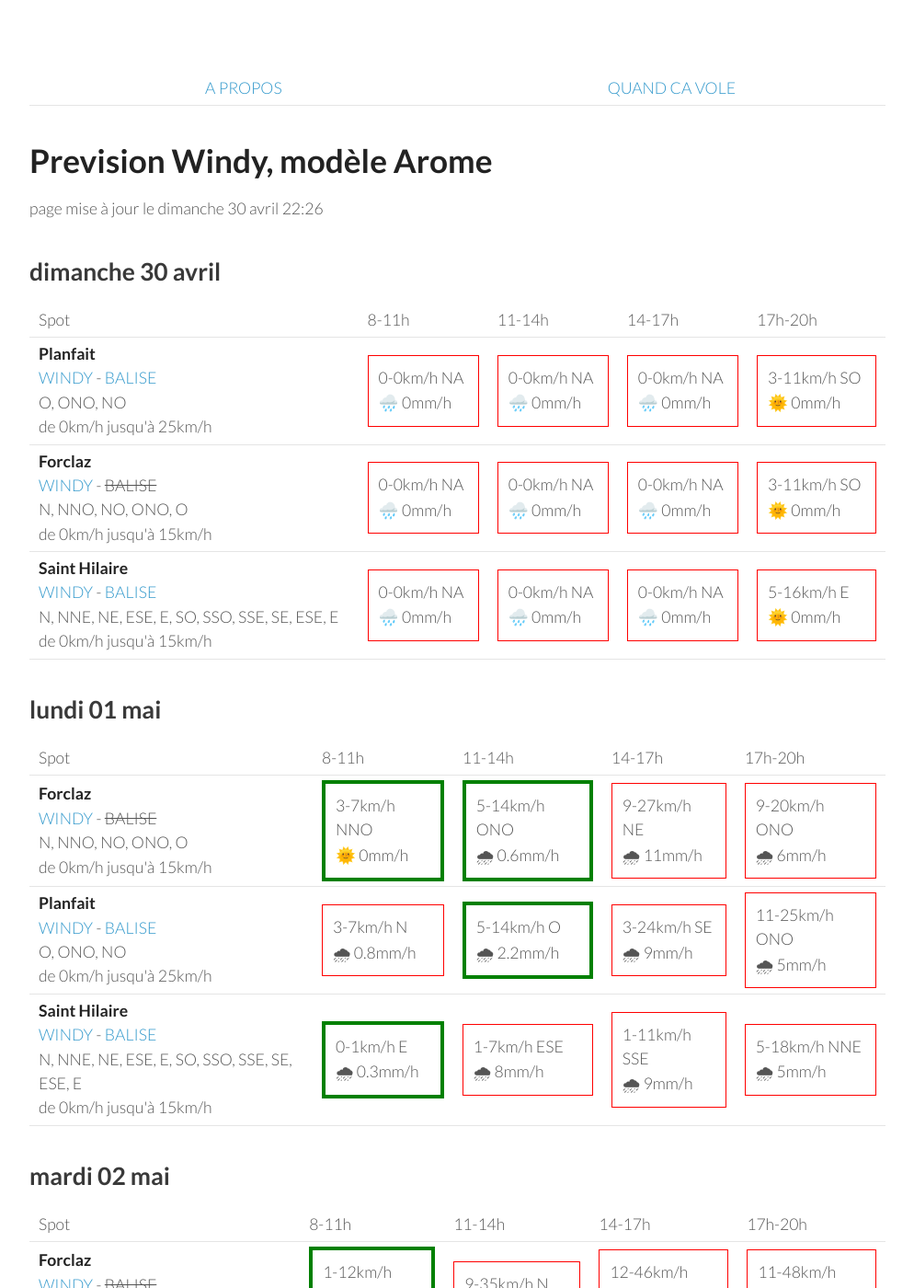
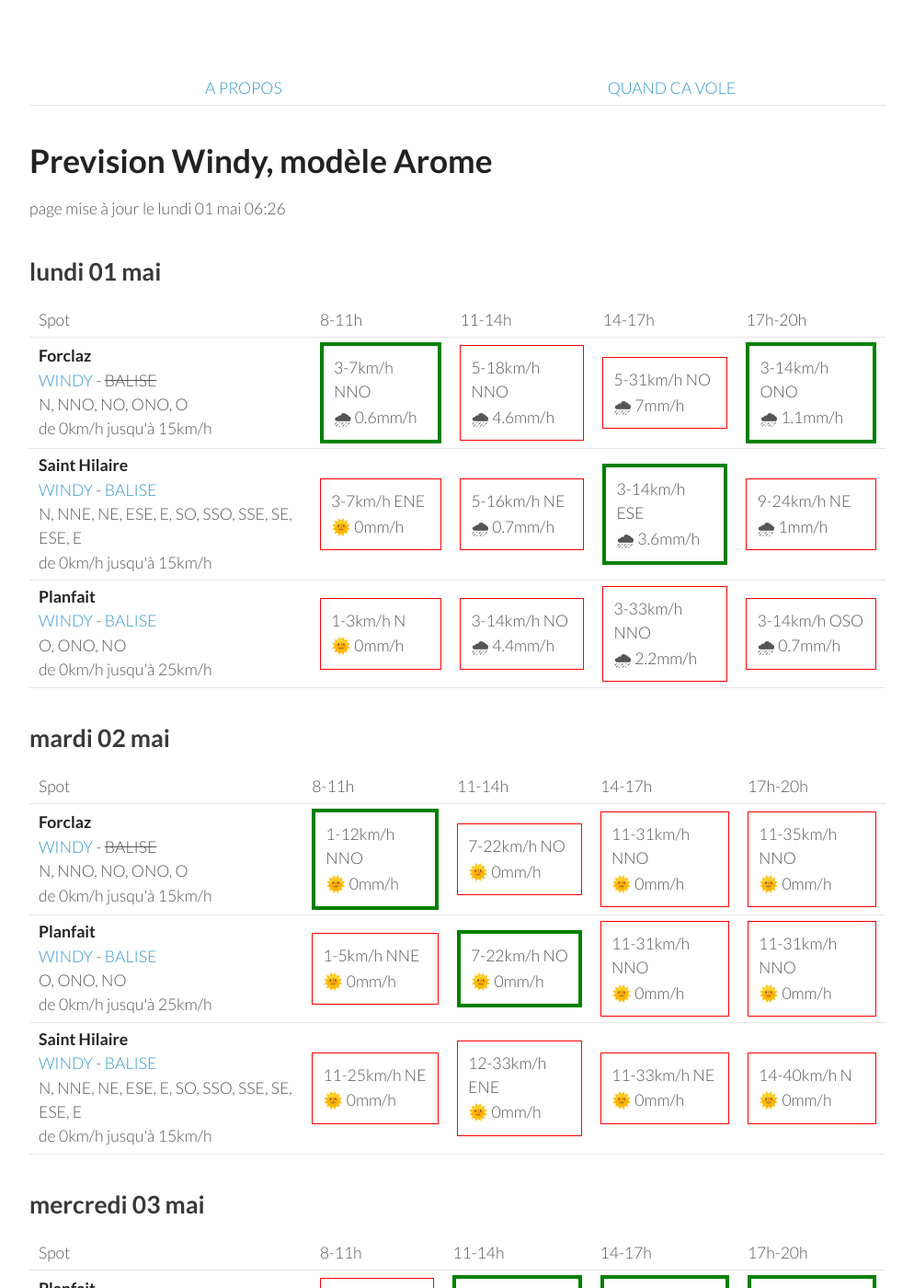
Before and after one commit to parapente-dans-le-nord/parapente-dans-le-nord.github.io, a Jekyll site: the page built from alpes_nord.markdown, in a window 1280 px wide and 1400 px high. Shown: the whole window at 92% size, without its empty margins (26-1020 px from the left). Built offline with Jekyll 4.4.1, drawn with Linux system fonts in a browser that asks for light colours; some of the changed text lies outside the part shown.

Commit message:
update index.markdown

```diff
--- a/alpes_nord.markdown
+++ b/alpes_nord.markdown
@@ -7,51 +7,8 @@ title:  "Tous les spots"
 {: .links}
 
 # Prevision Windy, modèle Arome
-page mise à jour le dimanche 30 avril 22:26
+page mise à jour le lundi 01 mai 06:26
 
-## dimanche 30 avril
-
-{::nomarkdown}
-<table>
-  <tbody>
-    <tr>
-      <td>Spot</td>
-      <td>8-11h</td>
-      <td>11-14h</td>
-      <td>14-17h</td>
-      <td>17h-20h</td>
-    </tr>
-<tr>
-        <td><strong>Planfait</strong><br><a href="https://windy.com/45.853/6.223?45.415,6.223,8">WINDY</a> - <span class=""><a href="https://www.openwindmap.org/PP496">BALISE</a> </span><br> <span class="vent-favorable">O, ONO, NO</span><br><span class="force-vent">de 0km/h jusqu'à 25km/h</span> </td>
-
-            <td><div class="not-flyable"><p>0-0km/h NA</p><p>🌧️ 0mm/h</p></div></td>
-            <td><div class="not-flyable"><p>0-0km/h NA</p><p>🌧️ 0mm/h</p></div></td>
-            <td><div class="not-flyable"><p>0-0km/h NA</p><p>🌧️ 0mm/h</p></div></td>
-            <td><div class="not-flyable"><p>3-11km/h SO</p><p>🌞 0mm/h</p></div></td>
-
-    </tr>
-<tr>
-        <td><strong>Forclaz</strong><br><a href="https://windy.com/45.814/6.247?45.375,6.246,8,m:eVwaglz">WINDY</a> - <span class="no-balise"> BALISE </span><br> <span class="vent-favorable">N, NNO, NO, ONO, O</span><br><span class="force-vent">de 0km/h jusqu'à 15km/h</span> </td>
-
-            <td><div class="not-flyable"><p>0-0km/h NA</p><p>🌧️ 0mm/h</p></div></td>
-            <td><div class="not-flyable"><p>0-0km/h NA</p><p>🌧️ 0mm/h</p></div></td>
-            <td><div class="not-flyable"><p>0-0km/h NA</p><p>🌧️ 0mm/h</p></div></td>
-            <td><div class="not-flyable"><p>3-11km/h SO</p><p>🌞 0mm/h</p></div></td>
-
-    </tr>
-<tr>
-        <td><strong>Saint Hilaire</strong><br><a href="https://windy.com/45.307/5.888?45.087,5.889,9,m:eUFagkX">WINDY</a> - <span class=""><a href="http://www.balisemeteo.com/balise.php?idBalise=61">BALISE</a> </span><br> <span class="vent-favorable">N, NNE, NE, ESE, E, SO, SSO, SSE, SE, ESE, E</span><br><span class="force-vent">de 0km/h jusqu'à 15km/h</span> </td>
-
-            <td><div class="not-flyable"><p>0-0km/h NA</p><p>🌧️ 0mm/h</p></div></td>
-            <td><div class="not-flyable"><p>0-0km/h NA</p><p>🌧️ 0mm/h</p></div></td>
-            <td><div class="not-flyable"><p>0-0km/h NA</p><p>🌧️ 0mm/h</p></div></td>
-            <td><div class="not-flyable"><p>5-16km/h E</p><p>🌞 0mm/h</p></div></td>
-
-    </tr>
-
-</tbody>
-</table>
-{:/}
 ## lundi 01 mai
 
 {::nomarkdown}
@@ -67,30 +24,30 @@ page mise à jour le dimanche 30 avril 22:26
 <tr>
         <td><strong>Forclaz</strong><br><a href="https://windy.com/45.814/6.247?45.375,6.246,8,m:eVwaglz">WINDY</a> - <span class="no-balise"> BALISE </span><br> <span class="vent-favorable">N, NNO, NO, ONO, O</span><br><span class="force-vent">de 0km/h jusqu'à 15km/h</span> </td>
 
-            <td><div class="flyable"><p>3-7km/h NNO</p><p>🌞 0mm/h</p></div></td>
-            <td><div class="flyable"><p>5-14km/h ONO</p><p>🌧 0.6mm/h</p></div></td>
-            <td><div class="not-flyable"><p>9-27km/h NE</p><p>🌧 11mm/h</p></div></td>
-            <td><div class="not-flyable"><p>9-20km/h ONO</p><p>🌧 6mm/h</p></div></td>
+            <td><div class="flyable"><p>3-7km/h NNO</p><p>🌧 0.6mm/h</p></div></td>
+            <td><div class="not-flyable"><p>5-18km/h NNO</p><p>🌧 4.6mm/h</p></div></td>
+            <td><div class="not-flyable"><p>5-31km/h NO</p><p>🌧 7mm/h</p></div></td>
+            <td><div class="flyable"><p>3-14km/h ONO</p><p>🌧 1.1mm/h</p></div></td>
+
+
+    </tr>
+<tr>
+        <td><strong>Saint Hilaire</strong><br><a href="https://windy.com/45.307/5.888?45.087,5.889,9,m:eUFagkX">WINDY</a> - <span class=""><a href="http://www.balisemeteo.com/balise.php?idBalise=61">BALISE</a> </span><br> <span class="vent-favorable">N, NNE, NE, ESE, E, SO, SSO, SSE, SE, ESE, E</span><br><span class="force-vent">de 0km/h jusqu'à 15km/h</span> </td>
+
+            <td><div class="not-flyable"><p>3-7km/h ENE</p><p>🌞 0mm/h</p></div></td>
+            <td><div class="not-flyable"><p>5-16km/h NE</p><p>🌧 0.7mm/h</p></div></td>
+            <td><div class="flyable"><p>3-14km/h ESE</p><p>🌧 3.6mm/h</p></div></td>
+            <td><div class="not-flyable"><p>9-24km/h NE</p><p>🌧 1mm/h</p></div></td>
 
 
     </tr>
 <tr>
         <td><strong>Planfait</strong><br><a href="https://windy.com/45.853/6.223?45.415,6.223,8">WINDY</a> - <span class=""><a href="https://www.openwindmap.org/PP496">BALISE</a> </span><br> <span class="vent-favorable">O, ONO, NO</span><br><span class="force-vent">de 0km/h jusqu'à 25km/h</span> </td>
 
-            <td><div class="not-flyable"><p>3-7km/h N</p><p>🌧 0.8mm/h</p></div></td>
-            <td><div class="flyable"><p>5-14km/h O</p><p>🌧 2.2mm/h</p></div></td>
-            <td><div class="not-flyable"><p>3-24km/h SE</p><p>🌧 9mm/h</p></div></td>
-            <td><div class="not-flyable"><p>11-25km/h ONO</p><p>🌧 5mm/h</p></div></td>
-
-
-    </tr>
-<tr>
-        <td><strong>Saint Hilaire</strong><br><a href="https://windy.com/45.307/5.888?45.087,5.889,9,m:eUFagkX">WINDY</a> - <span class=""><a href="http://www.balisemeteo.com/balise.php?idBalise=61">BALISE</a> </span><br> <span class="vent-favorable">N, NNE, NE, ESE, E, SO, SSO, SSE, SE, ESE, E</span><br><span class="force-vent">de 0km/h jusqu'à 15km/h</span> </td>
-
-            <td><div class="flyable"><p>0-1km/h E</p><p>🌧 0.3mm/h</p></div></td>
-            <td><div class="not-flyable"><p>1-7km/h ESE</p><p>🌧 8mm/h</p></div></td>
-            <td><div class="not-flyable"><p>1-11km/h SSE</p><p>🌧 9mm/h</p></div></td>
-            <td><div class="not-flyable"><p>5-18km/h NNE</p><p>🌧 5mm/h</p></div></td>
+            <td><div class="not-flyable"><p>1-3km/h N</p><p>🌞 0mm/h</p></div></td>
+            <td><div class="not-flyable"><p>3-14km/h NO</p><p>🌧 4.4mm/h</p></div></td>
+            <td><div class="not-flyable"><p>3-33km/h NNO</p><p>🌧 2.2mm/h</p></div></td>
+            <td><div class="not-flyable"><p>3-14km/h OSO</p><p>🌧 0.7mm/h</p></div></td>
 
 
     </tr>
@@ -114,29 +71,29 @@ page mise à jour le dimanche 30 avril 22:26
         <td><strong>Forclaz</strong><br><a href="https://windy.com/45.814/6.247?45.375,6.246,8,m:eVwaglz">WINDY</a> - <span class="no-balise"> BALISE </span><br> <span class="vent-favorable">N, NNO, NO, ONO, O</span><br><span class="force-vent">de 0km/h jusqu'à 15km/h</span> </td>
 
             <td><div class="flyable"><p>1-12km/h NNO</p><p>🌞 0mm/h</p></div></td>
-            <td><div class="not-flyable"><p>9-35km/h N</p><p>🌧 0.3mm/h</p></div></td>
-            <td><div class="not-flyable"><p>12-46km/h NNO</p><p>🌞 0mm/h</p></div></td>
-            <td><div class="not-flyable"><p>11-48km/h NNO</p><p>🌞 0mm/h</p></div></td>
+            <td><div class="not-flyable"><p>7-22km/h NO</p><p>🌞 0mm/h</p></div></td>
+            <td><div class="not-flyable"><p>11-31km/h NNO</p><p>🌞 0mm/h</p></div></td>
+            <td><div class="not-flyable"><p>11-35km/h NNO</p><p>🌞 0mm/h</p></div></td>
+
+
+    </tr>
+<tr>
+        <td><strong>Planfait</strong><br><a href="https://windy.com/45.853/6.223?45.415,6.223,8">WINDY</a> - <span class=""><a href="https://www.openwindmap.org/PP496">BALISE</a> </span><br> <span class="vent-favorable">O, ONO, NO</span><br><span class="force-vent">de 0km/h jusqu'à 25km/h</span> </td>
+
+            <td><div class="not-flyable"><p>1-5km/h NNE</p><p>🌞 0mm/h</p></div></td>
+            <td><div class="flyable"><p>7-22km/h NO</p><p>🌞 0mm/h</p></div></td>
+            <td><div class="not-flyable"><p>11-31km/h NNO</p><p>🌞 0mm/h</p></div></td>
+            <td><div class="not-flyable"><p>11-31km/h NNO</p><p>🌞 0mm/h</p></div></td>
 
 
     </tr>
 <tr>
         <td><strong>Saint Hilaire</strong><br><a href="https://windy.com/45.307/5.888?45.087,5.889,9,m:eUFagkX">WINDY</a> - <span class=""><a href="http://www.balisemeteo.com/balise.php?idBalise=61">BALISE</a> </span><br> <span class="vent-favorable">N, NNE, NE, ESE, E, SO, SSO, SSE, SE, ESE, E</span><br><span class="force-vent">de 0km/h jusqu'à 15km/h</span> </td>
 
-            <td><div class="not-flyable"><p>11-27km/h NE</p><p>🌞 0mm/h</p></div></td>
-            <td><div class="not-flyable"><p>11-55km/h NNE</p><p>🌞 0mm/h</p></div></td>
-            <td><div class="not-flyable"><p>11-57km/h NNE</p><p>🌧 0.2mm/h</p></div></td>
-            <td><div class="not-flyable"><p>9-55km/h N</p><p>🌧 0.2mm/h</p></div></td>
-
-
-    </tr>
-<tr>
-        <td><strong>Planfait</strong><br><a href="https://windy.com/45.853/6.223?45.415,6.223,8">WINDY</a> - <span class=""><a href="https://www.openwindmap.org/PP496">BALISE</a> </span><br> <span class="vent-favorable">O, ONO, NO</span><br><span class="force-vent">de 0km/h jusqu'à 25km/h</span> </td>
-
-            <td><div class="not-flyable"><p>1-7km/h N</p><p>🌞 0mm/h</p></div></td>
-            <td><div class="not-flyable"><p>11-38km/h N</p><p>🌧 0.3mm/h</p></div></td>
-            <td><div class="not-flyable"><p>12-46km/h N</p><p>🌞 0mm/h</p></div></td>
-            <td><div class="not-flyable"><p>12-48km/h N</p><p>🌞 0mm/h</p></div></td>
+            <td><div class="not-flyable"><p>11-25km/h NE</p><p>🌞 0mm/h</p></div></td>
+            <td><div class="not-flyable"><p>12-33km/h ENE</p><p>🌞 0mm/h</p></div></td>
+            <td><div class="not-flyable"><p>11-33km/h NE</p><p>🌞 0mm/h</p></div></td>
+            <td><div class="not-flyable"><p>14-40km/h N</p><p>🌞 0mm/h</p></div></td>
 
 
     </tr>
@@ -161,8 +118,8 @@ page mise à jour le dimanche 30 avril 22:26
 
             <td><div class="not-flyable"><p>3-16km/h ESE</p><p>🌞 0mm/h</p></div></td>
             <td><div class="flyable"><p>3-18km/h ONO</p><p>🌞 0mm/h</p></div></td>
-            <td><div class="not-flyable"><p>7-27km/h ONO</p><p>🌞 0mm/h</p></div></td>
-            <td><div class="not-flyable"><p>5-29km/h ONO</p><p>🌞 0mm/h</p></div></td>
+            <td><div class="flyable"><p>5-25km/h ONO</p><p>🌞 0mm/h</p></div></td>
+            <td><div class="flyable"><p>5-25km/h ONO</p><p>🌞 0mm/h</p></div></td>
 
 
     </tr>
@@ -170,19 +127,19 @@ page mise à jour le dimanche 30 avril 22:26
         <td><strong>Forclaz</strong><br><a href="https://windy.com/45.814/6.247?45.375,6.246,8,m:eVwaglz">WINDY</a> - <span class="no-balise"> BALISE </span><br> <span class="vent-favorable">N, NNO, NO, ONO, O</span><br><span class="force-vent">de 0km/h jusqu'à 15km/h</span> </td>
 
             <td><div class="not-flyable"><p>3-16km/h SE</p><p>🌞 0mm/h</p></div></td>
-            <td><div class="not-flyable"><p>3-16km/h O</p><p>🌞 0mm/h</p></div></td>
-            <td><div class="not-flyable"><p>7-27km/h ONO</p><p>🌞 0mm/h</p></div></td>
-            <td><div class="not-flyable"><p>5-29km/h ONO</p><p>🌞 0mm/h</p></div></td>
+            <td><div class="not-flyable"><p>3-16km/h ONO</p><p>🌞 0mm/h</p></div></td>
+            <td><div class="not-flyable"><p>5-25km/h ONO</p><p>🌞 0mm/h</p></div></td>
+            <td><div class="not-flyable"><p>5-25km/h NO</p><p>🌞 0mm/h</p></div></td>
 
 
     </tr>
 <tr>
         <td><strong>Saint Hilaire</strong><br><a href="https://windy.com/45.307/5.888?45.087,5.889,9,m:eUFagkX">WINDY</a> - <span class=""><a href="http://www.balisemeteo.com/balise.php?idBalise=61">BALISE</a> </span><br> <span class="vent-favorable">N, NNE, NE, ESE, E, SO, SSO, SSE, SE, ESE, E</span><br><span class="force-vent">de 0km/h jusqu'à 15km/h</span> </td>
 
-            <td><div class="not-flyable"><p>1-20km/h ESE</p><p>🌞 0mm/h</p></div></td>
-            <td><div class="not-flyable"><p>3-16km/h OSO</p><p>🌞 0mm/h</p></div></td>
+            <td><div class="not-flyable"><p>1-18km/h ESE</p><p>🌞 0mm/h</p></div></td>
+            <td><div class="not-flyable"><p>3-18km/h O</p><p>🌞 0mm/h</p></div></td>
             <td><div class="not-flyable"><p>5-31km/h OSO</p><p>🌞 0mm/h</p></div></td>
-            <td><div class="not-flyable"><p>5-31km/h ONO</p><p>🌞 0mm/h</p></div></td>
+            <td><div class="not-flyable"><p>5-33km/h O</p><p>🌞 0mm/h</p></div></td>
 
 
     </tr>
@@ -205,8 +162,8 @@ page mise à jour le dimanche 30 avril 22:26
 <tr>
         <td><strong>Planfait</strong><br><a href="https://windy.com/45.853/6.223?45.415,6.223,8">WINDY</a> - <span class=""><a href="https://www.openwindmap.org/PP496">BALISE</a> </span><br> <span class="vent-favorable">O, ONO, NO</span><br><span class="force-vent">de 0km/h jusqu'à 25km/h</span> </td>
 
-            <td><div class="not-flyable"><p>7-25km/h ESE</p><p>🌞 0mm/h</p></div></td>
-            <td><div class="not-flyable"><p>1-25km/h SO</p><p>🌞 0mm/h</p></div></td>
+            <td><div class="not-flyable"><p>5-24km/h ESE</p><p>🌞 0mm/h</p></div></td>
+            <td><div class="not-flyable"><p>3-25km/h OSO</p><p>🌞 0mm/h</p></div></td>
             <td><div class="not-flyable"><p>9-31km/h OSO</p><p>🌞 0mm/h</p></div></td>
             <td><div class="not-flyable"><p>9-38km/h O</p><p>🌞 0mm/h</p></div></td>
 
@@ -216,7 +173,7 @@ page mise à jour le dimanche 30 avril 22:26
         <td><strong>Forclaz</strong><br><a href="https://windy.com/45.814/6.247?45.375,6.246,8,m:eVwaglz">WINDY</a> - <span class="no-balise"> BALISE </span><br> <span class="vent-favorable">N, NNO, NO, ONO, O</span><br><span class="force-vent">de 0km/h jusqu'à 15km/h</span> </td>
 
             <td><div class="not-flyable"><p>5-25km/h ESE</p><p>🌞 0mm/h</p></div></td>
-            <td><div class="not-flyable"><p>1-27km/h SO</p><p>🌞 0mm/h</p></div></td>
+            <td><div class="not-flyable"><p>1-27km/h OSO</p><p>🌞 0mm/h</p></div></td>
             <td><div class="not-flyable"><p>7-31km/h OSO</p><p>🌞 0mm/h</p></div></td>
             <td><div class="not-flyable"><p>7-38km/h O</p><p>🌞 0mm/h</p></div></td>
 
@@ -226,7 +183,7 @@ page mise à jour le dimanche 30 avril 22:26
         <td><strong>Saint Hilaire</strong><br><a href="https://windy.com/45.307/5.888?45.087,5.889,9,m:eUFagkX">WINDY</a> - <span class=""><a href="http://www.balisemeteo.com/balise.php?idBalise=61">BALISE</a> </span><br> <span class="vent-favorable">N, NNE, NE, ESE, E, SO, SSO, SSE, SE, ESE, E</span><br><span class="force-vent">de 0km/h jusqu'à 15km/h</span> </td>
 
             <td><div class="not-flyable"><p>3-40km/h S</p><p>🌞 0mm/h</p></div></td>
-            <td><div class="not-flyable"><p>7-48km/h SO</p><p>🌞 0mm/h</p></div></td>
+            <td><div class="not-flyable"><p>7-46km/h SO</p><p>🌞 0mm/h</p></div></td>
             <td><div class="not-flyable"><p>11-55km/h SO</p><p>🌞 0mm/h</p></div></td>
             <td><div class="not-flyable"><p>7-53km/h O</p><p>🌞 0mm/h</p></div></td>
 
```
